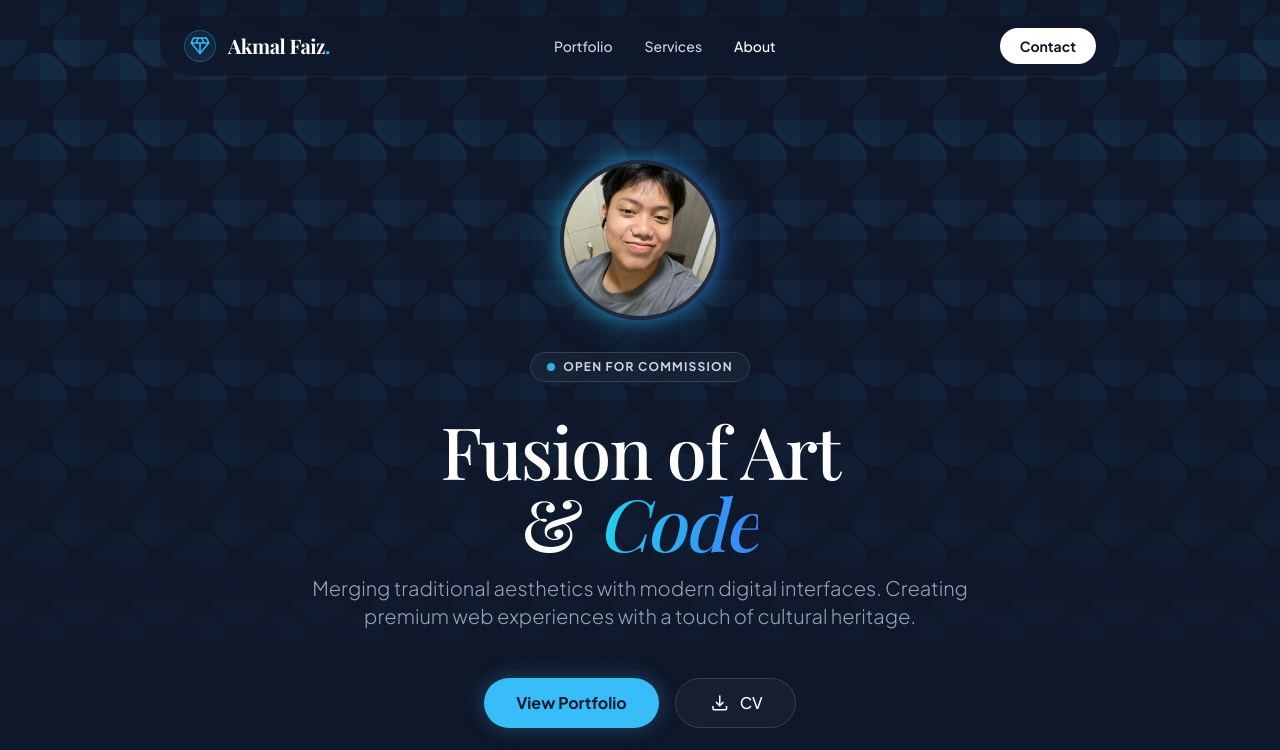
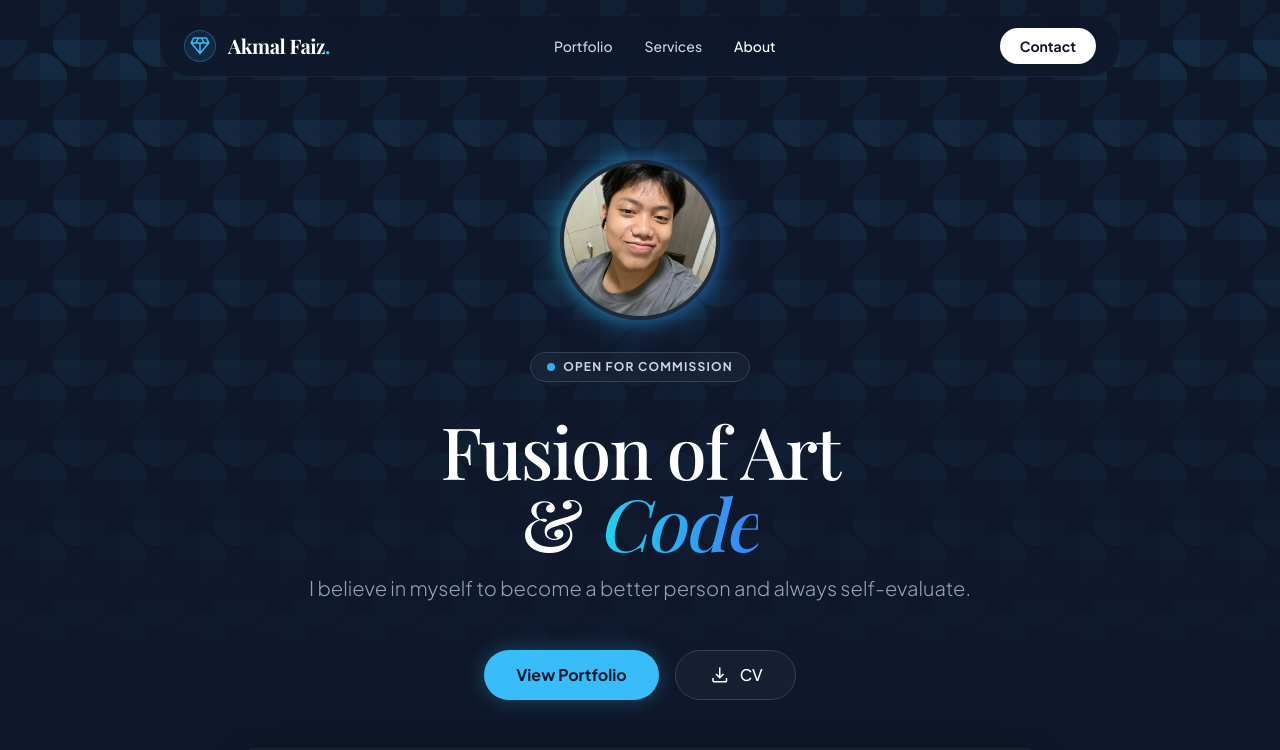
Before and after one commit to deayusts-ux/webakmal, a Next.js app: page / in a window 1280 px wide. Shown: the top 750 px of the page. Built offline with nearby package versions, Linux system fonts and the light colour scheme; a web font is replaced by a local one.

Commit message:
update hero text quote

```diff
--- a/src/app/layout.tsx
+++ b/src/app/layout.tsx
@@ -16,7 +16,7 @@ const playfair = Playfair_Display({
 
 export const metadata: Metadata = {
     title: "Premium Batik Portfolio - Modern Fusion | Akmal Faiz",
-    description: "Merging traditional aesthetics with modern digital interfaces.",
+    description: "I believe in myself to become a better person and always self-evaluate.",
 };
 
 export default function RootLayout({
--- a/src/components/Hero.tsx
+++ b/src/components/Hero.tsx
@@ -29,8 +29,7 @@ export default function Hero() {
                             </span>
                         </h1>
                         <p className="text-slate-400 text-lg md:text-xl font-light max-w-2xl mx-auto leading-relaxed">
-                            Merging traditional aesthetics with modern digital interfaces.
-                            Creating premium web experiences with a touch of cultural heritage.
+                            I believe in myself to become a better person and always self-evaluate.
                         </p>
                     </div>
                     <div className="flex gap-4 pt-4">
```
